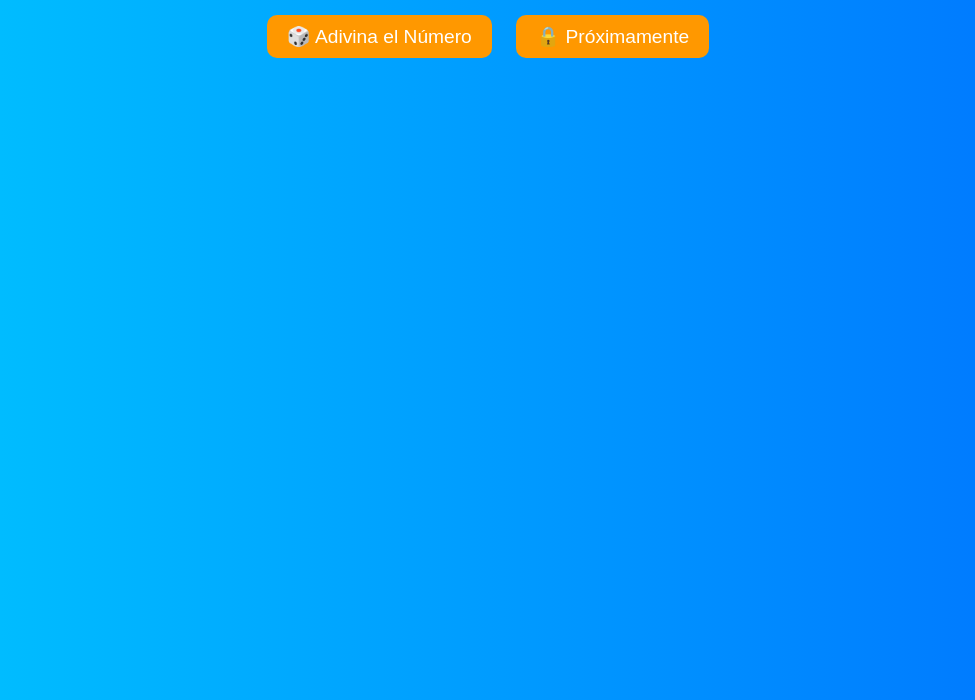
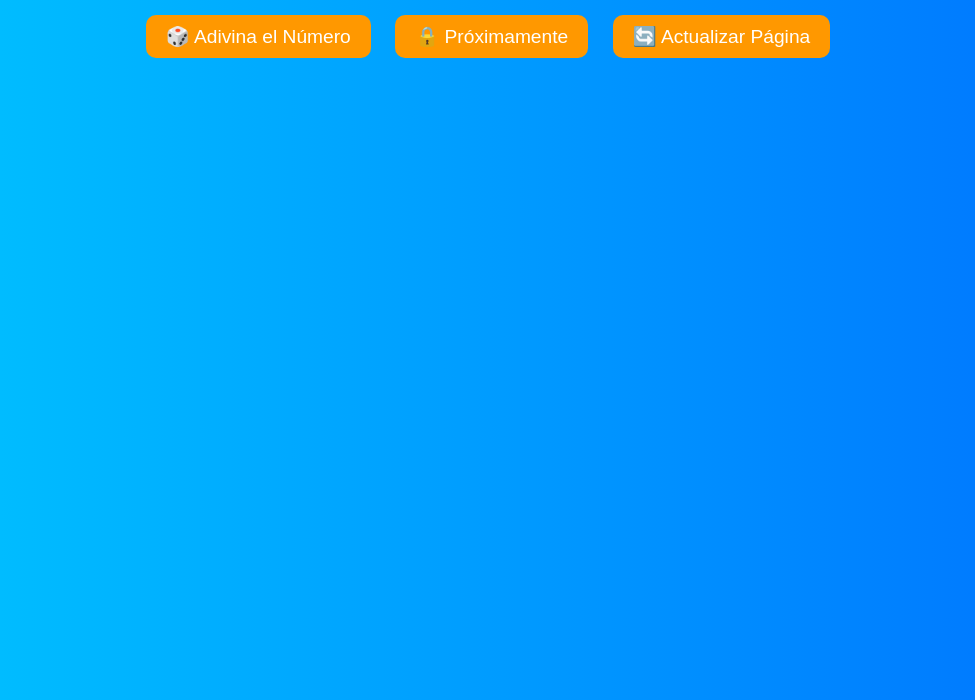
Before and after one commit to Marlonbet/Juego-Adivinador, a plain HTML site: page index.html in a window 1280 px wide. Shown: the part 100-800 px from the top of the page, without its empty margins (152-1127 px from the left). Drawn offline with Linux system fonts and the light colour scheme.

Commit message:
Actualizar index.html

```diff
--- a/index.html
+++ b/index.html
@@ -14,6 +14,7 @@
     <div class="menu">
       <button onclick="changeView('guess-game')">🎲 Adivina el Número</button>
       <button onclick="changeView('coming-soon')">🔒 Próximamente</button>
+    <button onclick="reloadPage()">🔄 Actualizar Página</button>
     </div>
   </div>
 
```
